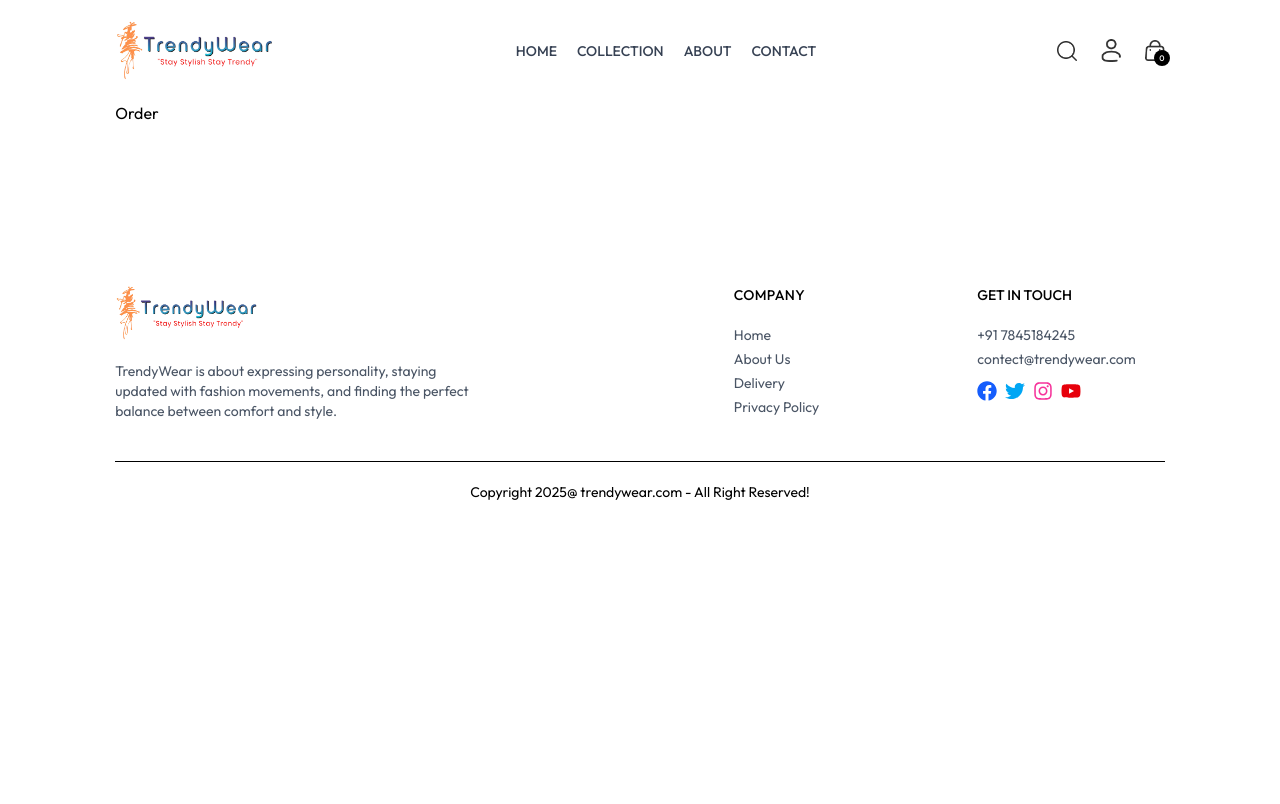
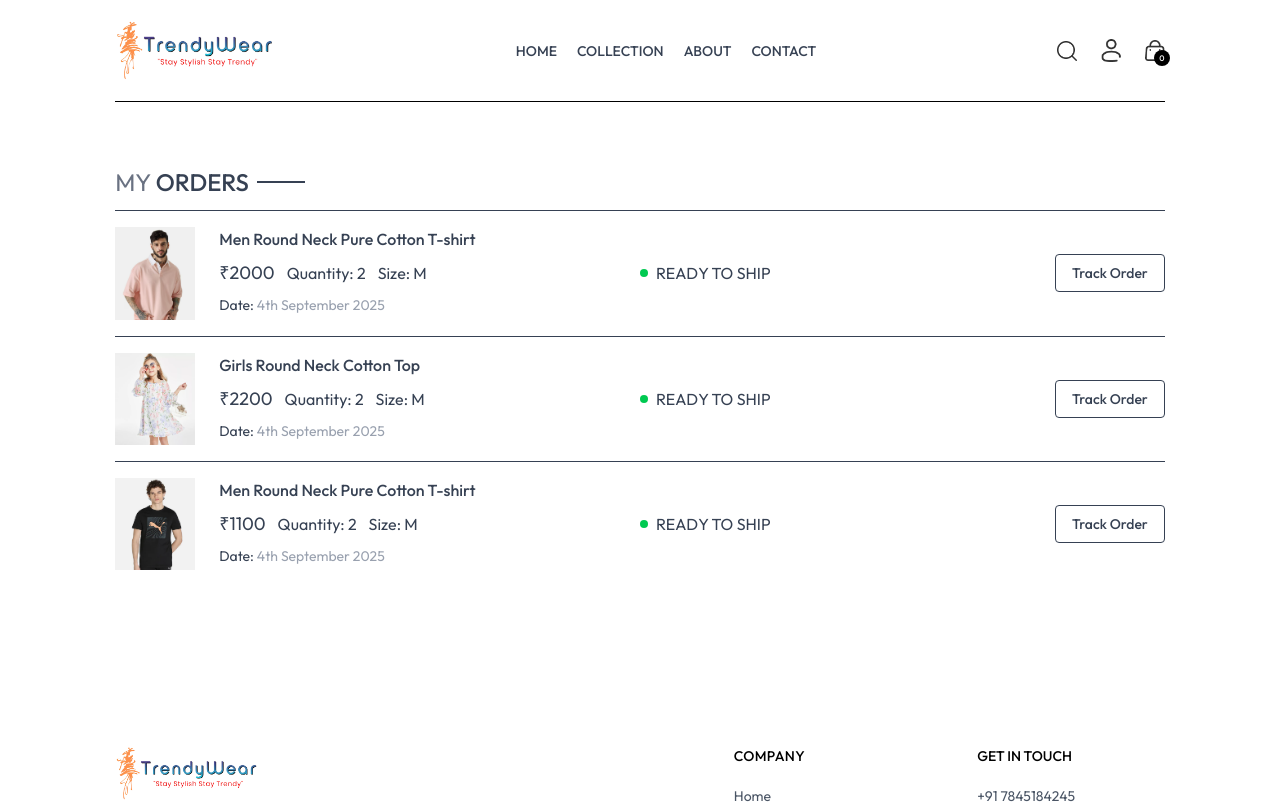
Before and after one commit to vikas34/TrendyWear, a React (Vite) app in the folder frontend/: page /orders in a window 1280 px wide. Shown: the top 804 px of the page. Built offline with nearby package versions, Linux system fonts and the light colour scheme.

Commit message:
Completed UI of Order page

```diff
--- a/frontend/src/pages/Orders.jsx
+++ b/frontend/src/pages/Orders.jsx
@@ -1,11 +1,56 @@
-import React from 'react'
+import React, { useContext } from "react";
+import { ShopContext } from "../context/ShopContext";
+import Title from "../components/Title";
 
 const Orders = () => {
+  const { products, currency } = useContext(ShopContext);
+
   return (
-    <div>
-      Order
+    <div className="border-t pt-16">
+      <div className="text-2xl">
+        <Title text1={"MY"} text2={"ORDERS"} />
+      </div>
+
+      <div>
+        {products.slice(1, 4).map((item, index) => (
+          <div
+            key={index}
+            className="py-4 border-t text-gray-700 flex flex-col md:flex-row md:items-center md:justify-between gap-4"
+          >
+            {/* Left Side (Image + Details) */}
+            <div className="flex items-start gap-6 text-sm">
+              <img className="w-16 sm:w-20" src={item.image[0]} alt="" />
+              <div>
+                <p className="sm:text-base font-medium">{item.name}</p>
+                <div className="flex items-center gap-3 mt-2 text-base text-gray-700">
+                  <p className="text-lg">
+                    {currency}
+                    {item.price}
+                  </p>
+                  <p>Quantity: 2</p>
+                  <p>Size: M</p>
+                </div>
+                <p className="mt-2">
+                  Date: <span className="text-gray-400">4th September 2025</span>
+                </p>
+              </div>
+            </div>
+
+            {/* Right Side (Status + Button) */}
+            <div className="flex items-center justify-between gap-6 w-full md:w-1/2">
+              <div className="flex items-center gap-2">
+                <p className="min-w-2 h-2 rounded-full bg-green-500"></p>
+                <p className="text-sm md:text-base">READY TO SHIP</p>
+              </div>
+              <button className="border px-4 py-2 text-sm font-medium  rounded-sm">
+                Track Order
+              </button>
+            </div>
+          </div>
+        ))}
+      </div>
     </div>
-  )
-}
+  );
+};
 
-export default Orders
+export default Orders;
```
